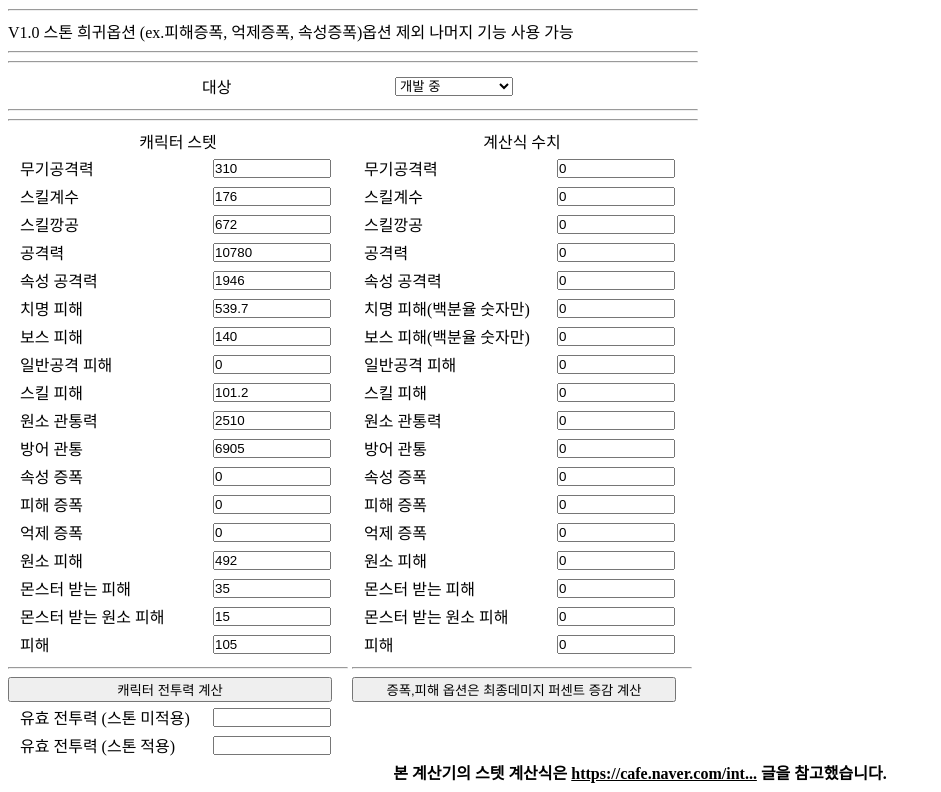
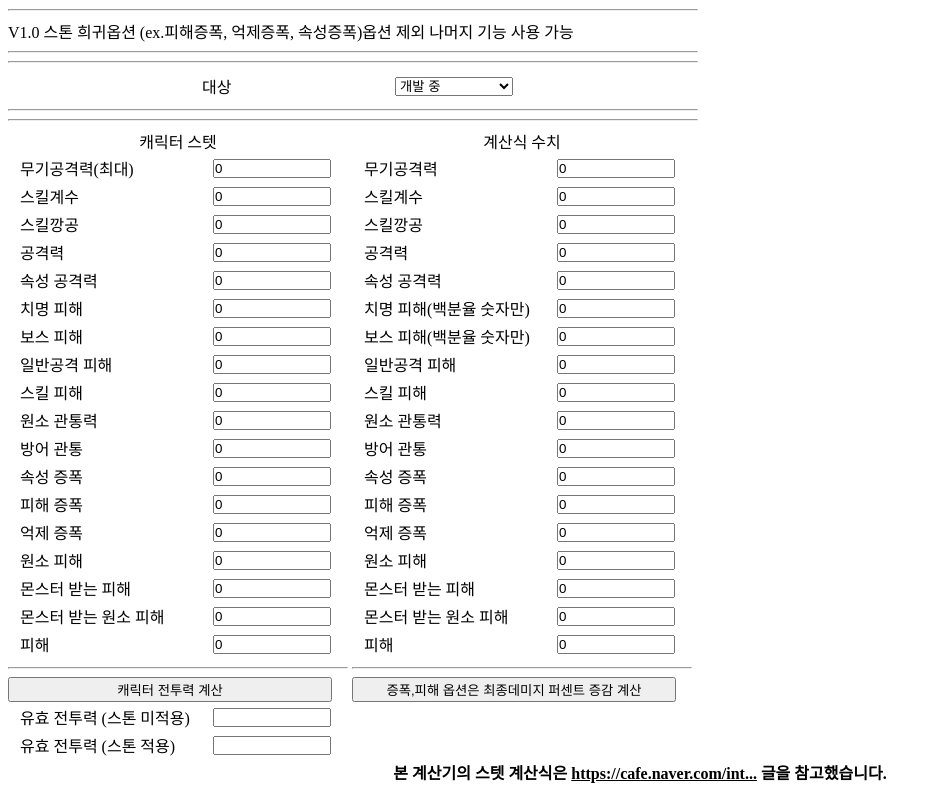
Before and after one commit to itdj12/itdj, a plain HTML site: page index.html in a window 1280 px wide. Shown: the part 85-877 px from the top of the page, without its empty margins (0-941 px from the left). Drawn offline with Linux system fonts and the light colour scheme.

Commit message:
Update index.html

```diff
--- a/index.html
+++ b/index.html
@@ -86,32 +86,32 @@
                         <col width="200px" />
                         <col width="120px" />
                         <tr>
-                            <td nowrap>무기공격력</td>
-                            <td><input id='watk' value='310'></td>
+                            <td nowrap>무기공격력(최대)</td>
+                            <td><input id='watk' value='0'></td>
                         </tr>
                         <tr>
                             <td nowrap>스킬계수</td>
-                            <td><input id='skpatk' value='176'></td>
+                            <td><input id='skpatk' value='0'></td>
                         </tr>
                         <tr>
                             <td nowrap>스킬깡공</td>
-                            <td><input id='skratk' value='672'></td>
+                            <td><input id='skratk' value='0'></td>
                         </tr>
                         <tr>
                             <td nowrap>공격력</td>
-                            <td><input id='atk' value='10780'></td>
+                            <td><input id='atk' value='0'></td>
                         </tr>
                         <tr>
                             <td nowrap>속성 공격력</td>
-                            <td><input id='eatk' value='1946'></td>
+                            <td><input id='eatk' value='0'></td>
                         </tr>
                         <tr>
                             <td nowrap>치명 피해</td>
-                            <td><input id='criatk' value='539.7'></td>
+                            <td><input id='criatk' value='0'></td>
                         </tr>
                         <tr>
                             <td nowrap>보스 피해</td>
-                            <td><input id='batk' value='140'></td>
+                            <td><input id='batk' value='0'></td>
                         </tr>
                         <tr>
                             <td nowrap>일반공격 피해</td>
@@ -119,15 +119,15 @@
                         </tr>
                         <tr>
                             <td nowrap>스킬 피해</td>
-                            <td><input id='skatk' value='101.2'></td>
+                            <td><input id='skatk' value='0'></td>
                         </tr>
                         <tr>
                             <td nowrap>원소 관통력</td>
-                            <td><input id='epen' value='2510'></td>
+                            <td><input id='epen' value='0'></td>
                         </tr>
                         <tr>
                             <td nowrap>방어 관통</td>
-                            <td><input id='pen' value='6905'></td>
+                            <td><input id='pen' value='0'></td>
                         </tr>
                         <tr>
                             <td nowrap>속성 증폭</td>
@@ -143,19 +143,19 @@
                         </tr>
                         <tr>
                             <td nowrap>원소 피해</td>
-                            <td><input id='eatk1' value='492'></td>
+                            <td><input id='eatk1' value='0'></td>
                         </tr>
                         <tr>
                             <td nowrap>몬스터 받는 피해</td>
-                            <td><input id='msick' value='35'></td>
+                            <td><input id='msick' value='0'></td>
                         </tr>
                         <tr>
                             <td nowrap>몬스터 받는 원소 피해</td>
-                            <td><input id='mesick' value='15'></td>
+                            <td><input id='mesick' value='0'></td>
                         </tr>
                         <tr>
                             <td nowrap>피해</td>
-                            <td><input id='sick' value='105'></td>
+                            <td><input id='sick' value='0'></td>
                         </tr>
                     </table>
                     <hr>
```
